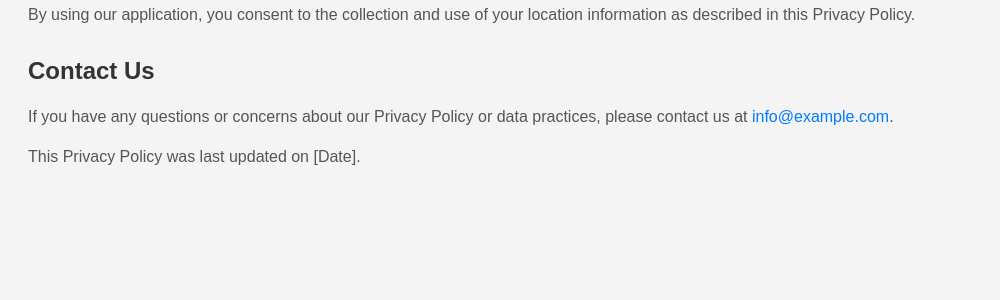
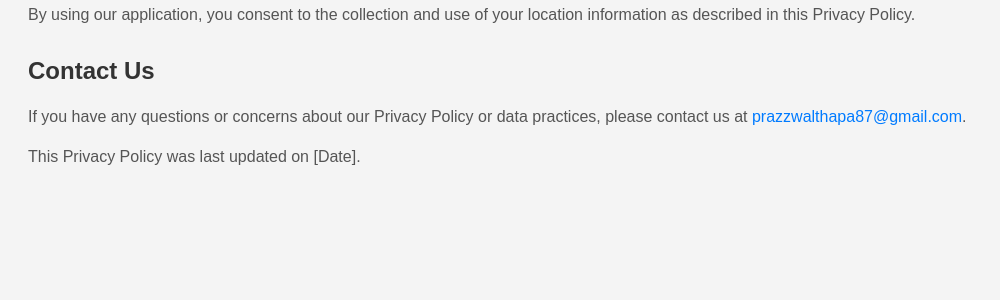
Before and after one commit to Tif-fin/Yajna-Krishi-Backend, a Django app: template templates/html/privacy_policy.html in a window 1280 px wide. Shown: the part 413-713 px from the top of the page, without its empty margins (0-1000 px from the left). Run offline with Django 3.2, Linux system fonts and the light colour scheme; the template is opened without the code that fills it, so the values that code supplies are empty.

```diff
--- a/templates/html/privacy_policy.html
+++ b/templates/html/privacy_policy.html
@@ -57,7 +57,7 @@
 
     <h2>Contact Us</h2>
     <p>
-        If you have any questions or concerns about our Privacy Policy or data practices, please contact us at <a href="mailto:prazzwalthapa87@gmail.com">info@example.com</a>.
+        If you have any questions or concerns about our Privacy Policy or data practices, please contact us at <a href="mailto:prazzwalthapa87@gmail.com">prazzwalthapa87@gmail.com</a>.
     </p>
 
     <p>
```
